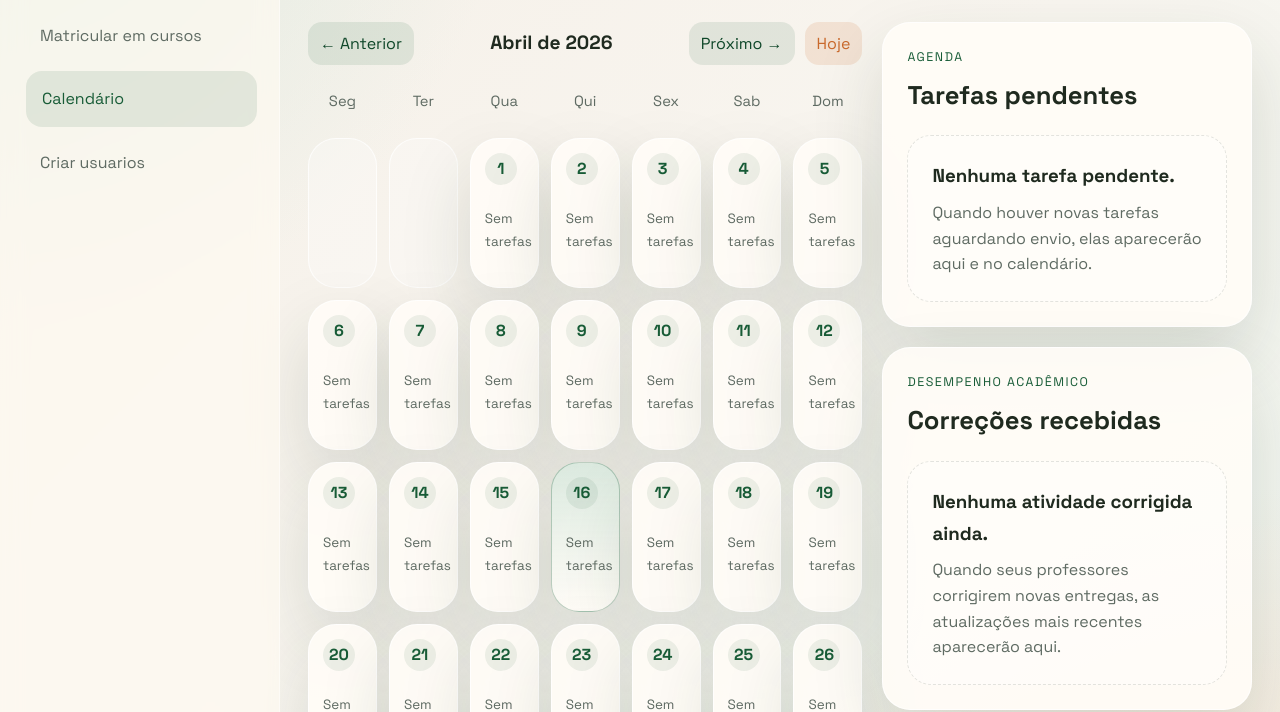
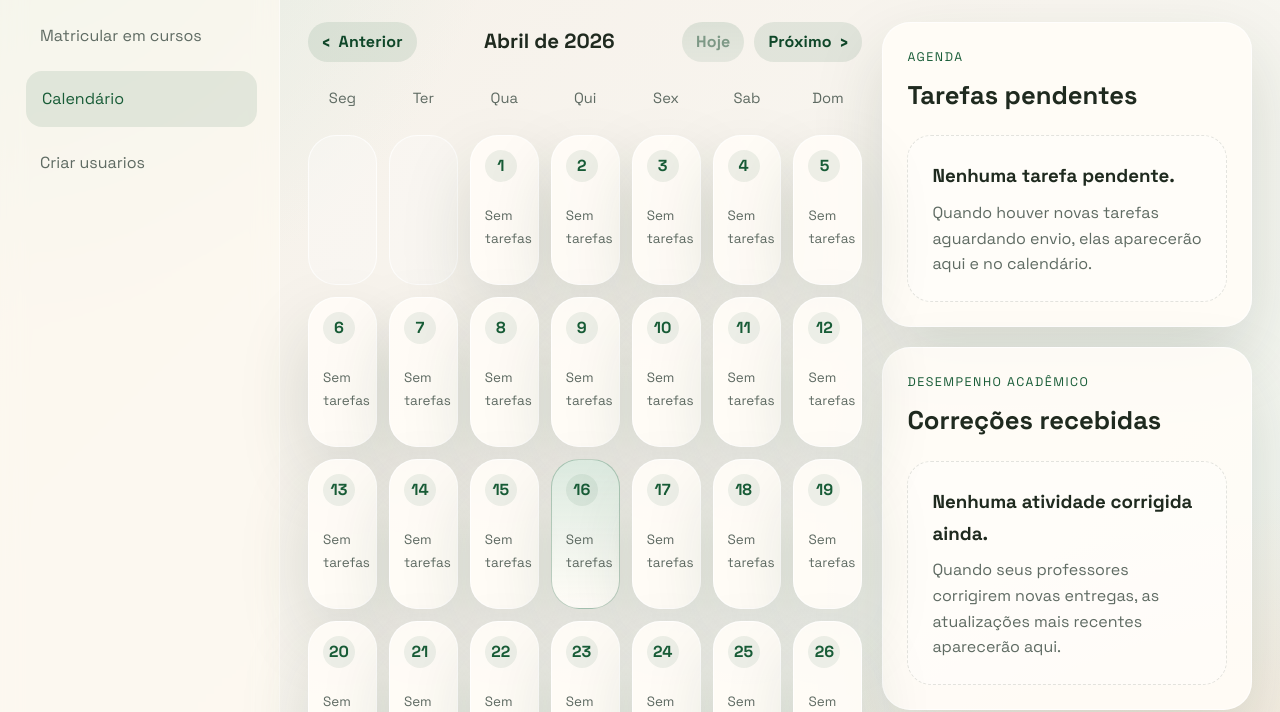
Before and after one commit to luishgh/tp_es, a Django app: page /calendario/ in a window 1280 px wide. Shown: the part 172-884 px from the top of the page. Run offline with Django 4.2, Linux system fonts and the light colour scheme; the visitor is signed in with stand-in values (Sample User, id 1); data that the repository does not hold is empty.

Commit message:
Improve CSS style

```diff
--- a/agora/static/agora/css/calendar.css
+++ b/agora/static/agora/css/calendar.css
@@ -232,42 +232,73 @@ button {
 
 .calendar-month-title {
     margin: 0;
-    font-size: 1.2rem;
+    font-size: 1.28rem;
     font-weight: 700;
     white-space: nowrap;
     text-align: center;
+    overflow: hidden;
+    text-overflow: ellipsis;
 }
 
 .calendar-nav-button {
-    justify-self: end;
     border: 0;
-    border-radius: 14px;
+    border-radius: 999px;
     cursor: pointer;
-    min-height: 38px;
-    padding: 8px 12px;
+    min-height: 40px;
+    padding: 8px 14px;
+    display: inline-flex;
+    align-items: center;
+    justify-content: center;
+    gap: 8px;
     color: var(--primary-strong);
     background: rgba(24, 92, 55, 0.1);
-    transition: transform 0.2s ease, background 0.2s ease;
+    transition: transform 0.18s ease, background 0.18s ease;
+    font-weight: 700;
+    letter-spacing: 0.01em;
+    line-height: 1;
+    justify-self: end;
 }
 
-.calendar-nav-button:hover {
+.calendar-nav-button:hover,
+.calendar-nav-button:focus-visible {
     transform: translateY(-1px);
     background: rgba(24, 92, 55, 0.18);
 }
 
 .calendar-nav-button.ghost {
-    justify-self: start;
     color: var(--accent);
     background: rgba(201, 105, 44, 0.14);
+    justify-self: start;
 }
 
 .calendar-nav-button.ghost:hover {
     background: rgba(201, 105, 44, 0.2);
 }
 
+.calendar-nav-button.is-current-month {
+    background: linear-gradient(180deg, rgba(24, 92, 55, 0.24), rgba(24, 92, 55, 0.16));
+    color: var(--primary-strong);
+}
+
 .calendar-nav-button:focus-visible {
     outline: 2px solid rgba(24, 92, 55, 0.45);
     outline-offset: 2px;
+}
+
+.calendar-nav-button:disabled {
+    opacity: 0.52;
+    cursor: not-allowed;
+    transform: none;
+    box-shadow: none;
+}
+
+.calendar-nav-icon {
+    font-size: 1.1rem;
+    line-height: 1;
+}
+
+.calendar-nav-text {
+    white-space: nowrap;
 }
 
 .weekday-row,
@@ -285,6 +316,7 @@ button {
 }
 
 .day-card {
+    position: relative;
     min-height: 150px;
     padding: 14px;
     display: flex;
--- a/agora/templates/agora/calendar.html
+++ b/agora/templates/agora/calendar.html
@@ -16,16 +16,18 @@
 
     <section class="calendar-layout">
         <section class="calendar-panel">
-            <div class="calendar-month-bar">
-                <button class="calendar-nav-button" id="calendar-prev-month" type="button" aria-label="Mês anterior">
-                    ← Anterior
+            <div class="calendar-month-bar" id="calendar-month-controls" aria-label="Navegação do mês">
+                <button class="calendar-nav-button" id="calendar-prev-month" type="button" aria-label="Mês anterior" aria-controls="calendar-grid">
+                    <span class="calendar-nav-icon" aria-hidden="true">‹</span>
+                    <span class="calendar-nav-text">Anterior</span>
                 </button>
-                <div class="calendar-month-title" id="calendar-month-label" aria-live="polite" role="status"></div>
-                <button class="calendar-nav-button" id="calendar-next-month" type="button" aria-label="Próximo mês">
-                    Próximo →
+                <div class="calendar-month-title" id="calendar-month-label" aria-live="polite" role="status" aria-atomic="true"></div>
+                <button class="calendar-nav-button ghost" id="calendar-today-month" type="button" aria-label="Voltar para o mês atual" aria-controls="calendar-grid">
+                    Hoje
                 </button>
-                <button class="calendar-nav-button ghost" id="calendar-today-month" type="button">
-                    Hoje
+                <button class="calendar-nav-button" id="calendar-next-month" type="button" aria-label="Próximo mês" aria-controls="calendar-grid">
+                    <span class="calendar-nav-text">Próximo</span>
+                    <span class="calendar-nav-icon" aria-hidden="true">›</span>
                 </button>
             </div>
 
```
Also changed, not shown: other parts of agora/static/agora/css/calendar.css (+44 -1 lines).
